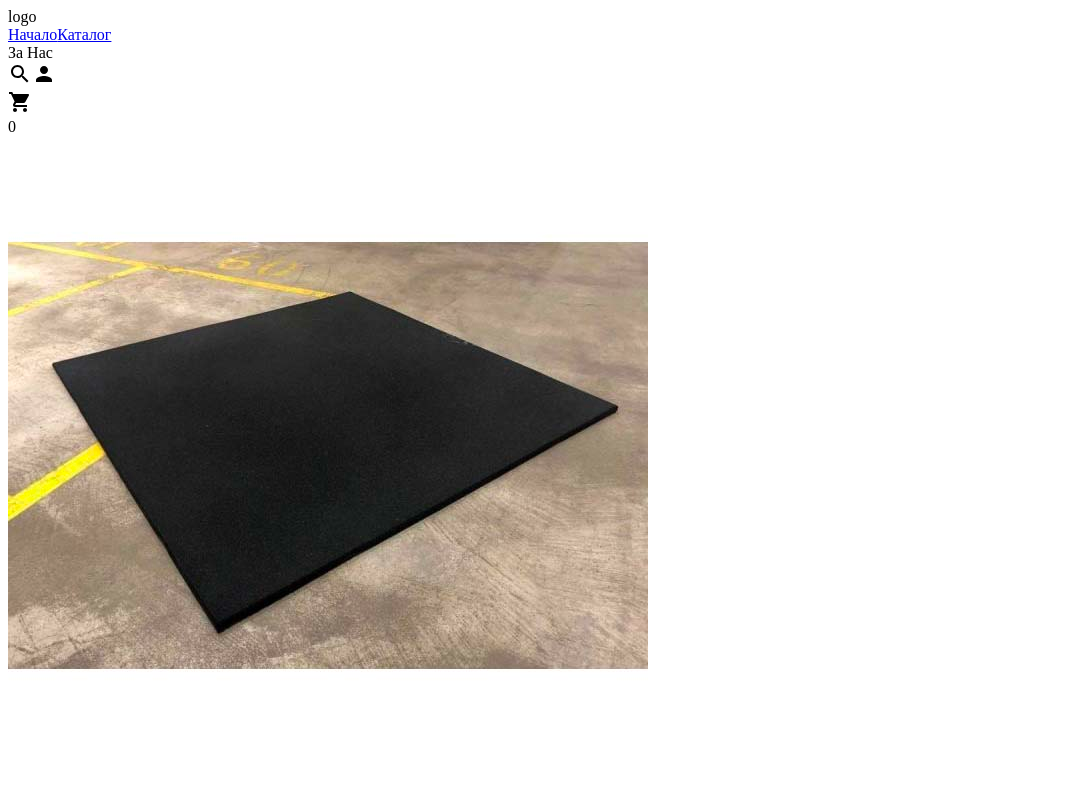
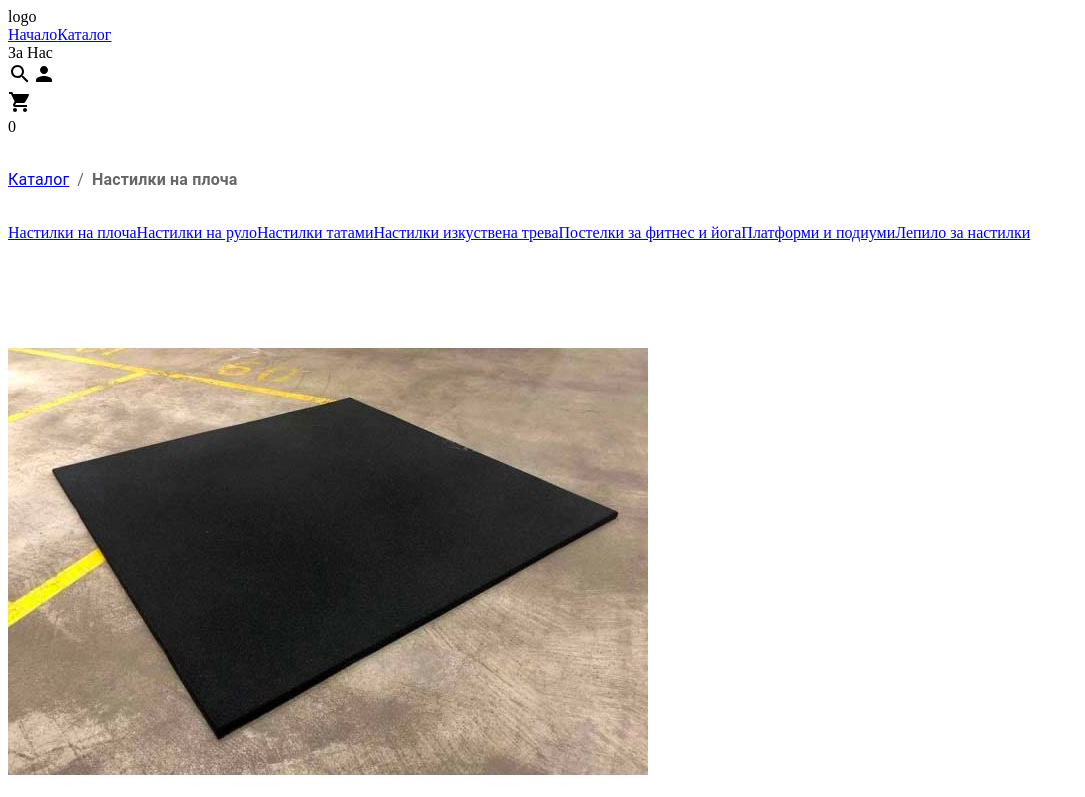
Before and after one commit to kivanov27/fitnesnastilki, a Next.js app: page /katalog/plocha in a window 1280 px wide. Shown: the top 797 px of the page, without its empty margins (0-1085 px from the left). Built offline with nearby package versions, Linux system fonts and the light colour scheme.

Commit message:
a lot of layout changes, changed width for desktops from 1080px to 1200px, added sidebar next to products in catalogue, added bg color etc.

```diff
--- a/src/app/layout.tsx
+++ b/src/app/layout.tsx
@@ -25,7 +25,7 @@ export default function RootLayout({
     return (
         <html lang="en">
             <body
-                className={`${geistSans.variable} ${geistMono.variable} antialiased`}
+                className={`${geistSans.variable} ${geistMono.variable} antialiased bg-gray-200`}
             >
                 {children}
             </body>
--- a/src/components/Categories.tsx
+++ b/src/components/Categories.tsx
@@ -11,7 +11,7 @@ interface CategoriesProps {
 
 const Categories = ({ images }: CategoriesProps) => {
     return (
-        <div className="pt-24 w-[1080px] mx-auto">
+        <div className="pt-24 w-[75rem] mx-auto">
             <h2 className="mb-12 text-4xl text-center uppercase">Kатегории</h2>
             <div className="flex flex-wrap justify-between">
                 {images.map(image => (
@@ -19,11 +19,13 @@ const Categories = ({ images }: CategoriesProps) => {
                         <Link
                             href={`/katalog/${image.link}`}
                             className="cursor-pointer"
+                            draggable="false"
                         >
                             <Image
                                 src={image.url}
                                 alt={image.alt}
-                                className="w-[500px] h-[500px] mb-4 border drop-shadow-md"
+                                className="w-[35rem] h-[35rem] mb-4 border drop-shadow-md"
+                                draggable="false"
                             />
                         </Link>
                         <h3 className="text-center mb-8">
--- a/src/components/Footer.tsx
+++ b/src/components/Footer.tsx
@@ -4,43 +4,43 @@ import EmailIcon from '@mui/icons-material/Email';
 
 const Footer = () => {
     return (
-        <div className="mt-24 py-8 bg-gray-200">
-            <div className='w-[1080px] mx-auto flex'>
+        <div className="mt-24 py-8 bg-gray-600 text-white">
+            <div className='w-[75rem] mx-auto flex'>
 
-                <div className="w-1/3 px-12">
-                    <h3 className='text-center font-medium text-lg mb-4'>Информация</h3>
+                <div className="w-1/3">
+                    <h3 className='font-medium text-lg mb-4 underline underline-offset-8'>Информация</h3>
                     <ul className=''>
-                        <li className='list-disc list-inside'>Общи условия</li>
-                        <li className='list-disc list-inside'>Политика за поверителност</li>
-                        <li className='list-disc list-inside'>Плащане и доставка</li>
-                        <li className='list-disc list-inside'>Свържете се с нас</li>
+                        <li className='footer-li'>Общи условия</li>
+                        <li className='footer-li'>Политика за поверителност</li>
+                        <li className='footer-li'>Плащане и доставка</li>
+                        <li className='footer-li'>Свържете се с нас</li>
                     </ul>
                 </div>
 
-                <div className="w-1/3 px-12">
-                    <h3 className='text-center font-medium text-lg mb-4'>Продукти</h3>
+                <div className="w-1/3">
+                    <h3 className='font-medium text-lg mb-4 underline underline-offset-8'>Продукти</h3>
                     <ul className=''>
-                        <li className='list-disc list-inside'>Настилки на плоча</li>
-                        <li className='list-disc list-inside'>Настилки на руло</li>
-                        <li className='list-disc list-inside'>Настилки татами</li>
-                        <li className='list-disc list-inside'>Настилки изкуствена трева</li>
-                        <li className='list-disc list-inside'>Постелки за фитнес и йога</li>
-                        <li className='list-disc list-inside'>Лепило за настилки</li>
-                        <li className='list-disc list-inside'>Платформи и подиуми</li>
+                        <li className='footer-li'>Настилки на плоча</li>
+                        <li className='footer-li'>Настилки на руло</li>
+                        <li className='footer-li'>Настилки татами</li>
+                        <li className='footer-li'>Настилки изкуствена трева</li>
+                        <li className='footer-li'>Постелки за фитнес и йога</li>
+                        <li className='footer-li'>Лепило за настилки</li>
+                        <li className='footer-li'>Платформи и подиуми</li>
                     </ul>
                 </div>
 
-                <div className="w-1/3 px-12">
-                    <h3 className='text-center font-medium text-lg mb-4'>Контакти</h3>
-                    <div className='flex items-center gap-x-2'>
+                <div className="w-1/3">
+                    <h3 className='font-medium text-lg mb-4 underline underline-offset-8'>Контакти</h3>
+                    <div className='flex items-center gap-x-4 mb-2'>
                         <EmailIcon />
                         <span>fitnesnastilki@gmail.com</span>
                     </div>
-                    <div className='flex items-center gap-x-2'>
+                    <div className='flex items-center gap-x-4 mb-2'>
                         <PhoneIcon />
                         <span>0878150520</span>
                     </div>
-                    <div className='flex items-center gap-x-2'>
+                    <div className='flex items-center gap-x-4'>
                         <StoreIcon />
                         <a href='' className='cursor-pointer'>olx: фитнес настилки</a>
                     </div>
--- a/src/components/Navbar.tsx
+++ b/src/components/Navbar.tsx
@@ -8,16 +8,16 @@ import Link from 'next/link';
 const Navbar = () => {
     return (
         <div className='border border-b-gray-400'>
-            <div className="flex justify-between items-center w-[1080px] mx-auto">
+            <div className="flex justify-between items-center w-[75rem] mx-auto">
 
-                <div className='border p-10'>
+                <div className='border p-10 border-gray-900'>
                     logo
                 </div>
 
                 <div className='flex justify-between gap-x-14'>
-                    <Link href="/" className='cursor-pointer'>Начало</Link>
-                    <Link href="/katalog" className='cursor-pointer'>Каталог</Link>
-                    <div>За Нас</div>
+                    <Link href="/" className='cursor-pointer hover:scale-110 transition duration-150 ease-in-out'>Начало</Link>
+                    <Link href="/katalog" className='cursor-pointer hover:scale-110 transition duration-150 ease-in-out'>Каталог</Link>
+                    <div className='cursor-pointer hover:scale-110 transition duration-150 ease-in-out'>За Нас</div>
                 </div>
 
                 <div className='flex justify-between gap-x-6'>
--- a/src/components/Products.tsx
+++ b/src/components/Products.tsx
@@ -12,21 +12,22 @@ interface ProductsProps {
 
 const Products = ({ products }: ProductsProps) => {
     return (
-        <div className="w-[60rem] mx-auto flex flex-wrap">
-            {products.map(product => (
+        <div className="w-[57.5rem] flex flex-wrap gap-y-2">
+            {products.map((product, i) => (
                 <div
-                    key={product.name}
-                    className="w-1/4 px-2"
+                    key={i}
+                    className="w-[14.375rem] ps-2"
                 >
-                    <div className="border border-black">
+                    <div className="border border-gray-400">
                         <Image
                             src={product.url}
                             alt={product.name}
+                            draggable="false"
                         />
-                        <p>
+                        <p className="px-2">
                             {product.name}
                         </p>
-                        <p>
+                        <p className="px-2 py-2">
                             {(product.price - (product.price * product.discount/100)).toFixed(2)} лв.
                         </p>
                     </div>
--- /dev/null
+++ b/src/components/Sidebar.tsx
@@ -0,0 +1,17 @@
+import Link from "next/link";
+
+const Sidebar = () => {
+    return (
+        <div className="w-[17.5rem] flex flex-col border border-gray-400 h-fit p-4">
+            <Link href="/katalog/plocha" className="hover:underline hover:text-">Настилки на плоча</Link>
+            <Link href="/katalog/rulo" className="hover:underline">Настилки на руло</Link>
+            <Link href="/katalog/tatami" className="hover:underline">Настилки татами</Link>
+            <Link href="/katalog/izkustvena-treva" className="hover:underline">Настилки изкуствена трева</Link>
+            <Link href="/katalog/postelki" className="hover:underline">Постелки за фитнес и йога</Link>
+            <Link href="/katalog/platformi-podiumi" className="hover:underline">Платформи и подиуми</Link>
+            <Link href="/katalog/lepilo" className="hover:underline">Лепило за настилки</Link>
+        </div>
+    );
+};
+
+export default Sidebar;
--- a/src/pages/katalog/index.tsx
+++ b/src/pages/katalog/index.tsx
@@ -1,6 +1,7 @@
 import '../../app/globals.css'
 import Navbar from "@/components/Navbar";
 import Categories from '@/components/Categories';
+import Footer from '@/components/Footer';
 
 import plate from '../../assets/categories/plate.jpg';
 import roll from '../../assets/categories/roll.jpg';
@@ -21,9 +22,10 @@ const CATEGORY_IMAGES = [
 
 const Catalogue = () => {
     return (
-        <div>
+        <div className='bg-gray-200'>
             <Navbar />
             <Categories images={CATEGORY_IMAGES} />
+            <Footer />
         </div>
     );
 };
--- a/src/pages/katalog/plocha/index.tsx
+++ b/src/pages/katalog/plocha/index.tsx
@@ -1,11 +1,15 @@
 import Navbar from "@/components/Navbar";
+import Sidebar from "@/components/Sidebar";
 import Products from "@/components/Products";
+import { Breadcrumbs, Typography } from "@mui/material";
+import Link from "next/link";
 
 import black_100x100x2cm from '../../../assets/plates/black-100x100x2cm.jpg';
 import black_100x100x15mm from '../../../assets/plates/black-100x100x1,5cm.jpg';
 import darkGray_100x100x2cm from '../../../assets/plates/darkGray-100x100x2cm.png';
 import black_100x50x2cm from '../../../assets/plates/black-100x50x2cm.jpg';
 import darkGray_100x50x2cm from '../../../assets/plates/darkGray-100x50x2cm.jpg';
+import Footer from "@/components/Footer";
 
 const PRODUCTS = [
     { url: black_100x100x2cm, name: 'Гумена Настилка - Плоча 100х100х2 см', price: 90.00, discount: 22, link: '' },
@@ -19,7 +23,22 @@ const Plocha = () => {
     return (
         <div>
             <Navbar />
-            <Products products={PRODUCTS} />
+            <Breadcrumbs
+                aria-label="breadcrumbs"
+                className="w-[75rem] mx-auto"
+                sx={{ marginX: 'auto', marginY: '2rem' }}
+            >
+                <Link href="/katalog" className="hover:underline">
+                    Каталог
+                </Link>
+                <Typography sx={{ fontWeight: '600' }}>Настилки на плоча</Typography>
+            </Breadcrumbs>
+
+            <div className="flex justify-center w-[75rem] mx-auto">
+                <Sidebar />
+                <Products products={PRODUCTS} />
+            </div>
+            <Footer />
         </div>
     );
 };
```
Also changed, not shown: src/app/globals.css (+9 -2 lines), src/components/Expandable.tsx (added, +8 -0 lines), src/components/PopularCategories.tsx (+5 -4 lines), src/components/PopularProducts.tsx (+5 -4 lines).
